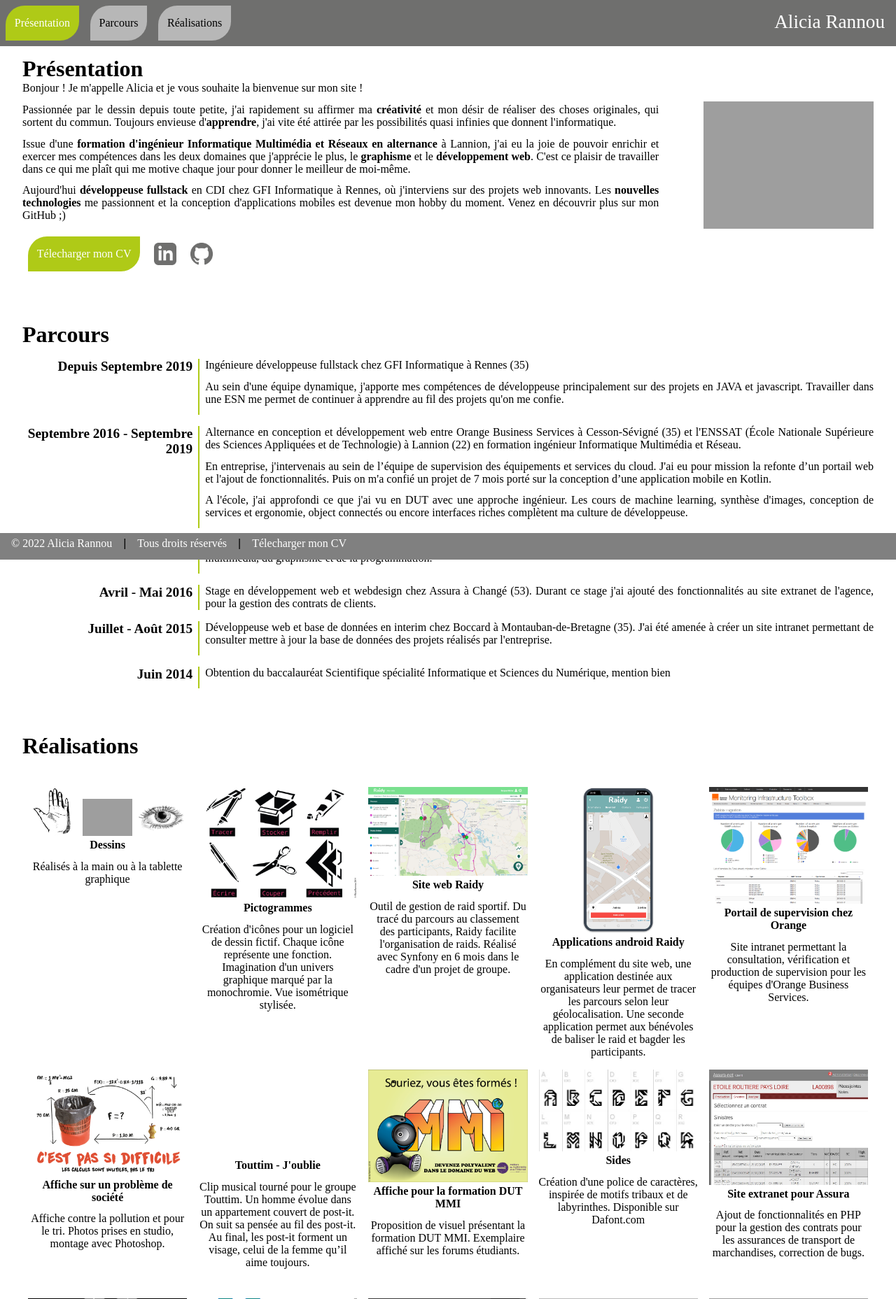
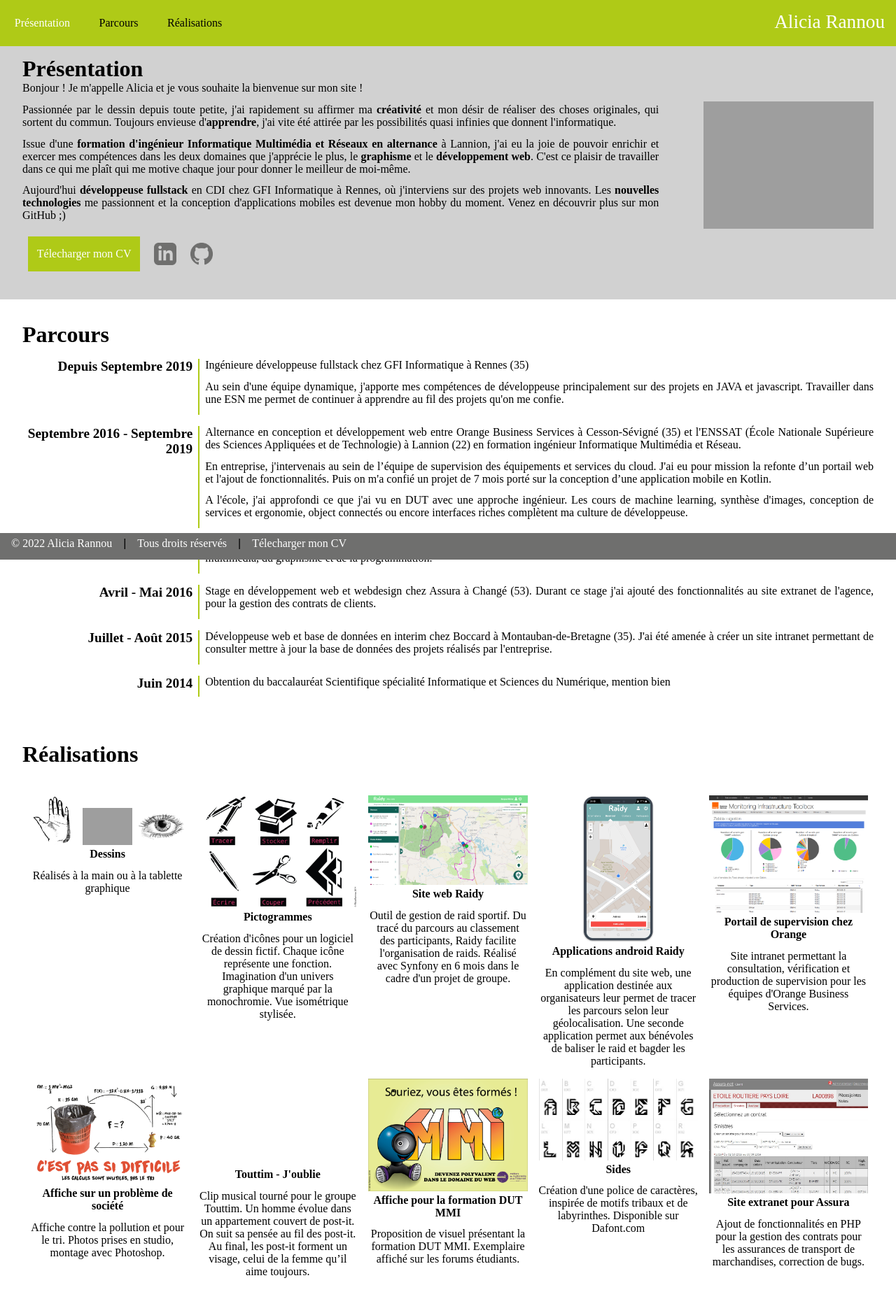
Before and after one commit to arannou/portfolio, a PHP site: page / in a window 1280 px wide. Shown: the top 1857 px of the page at 70% size. Run offline with PHP 8.4, Linux system fonts and the light colour scheme; grey boxes are pictures that could not be loaded.

Commit message:
Get rid of border radius

```diff
--- a/css/style.css
+++ b/css/style.css
@@ -1,7 +1,20 @@
 /****************************** GENERAL ************************************/
 :root {
+	--primary: var(--my-green);
+	--secondary: var(--my-grey-light);
+	--secondary-dark: var(--my-grey);
+
 	--my-green: #afca17;
 	--my-grey: #6F6F6E;
+	--my-grey-light: #d1d1d1;
+
+	--my-emerald: #217446;
+	--my-terracotta: #e4b99c;
+	--my-brick: #d37232;
+	--my-red: #db392d;
+	--my-blue: #363483;
+	--my-lavender: #908eca;
+	--my-yellow: #ffc600;
 }
 body,div,dl,dt,dd,ul,ol,li,h1,h2,h3,h4,h5,h6,pre,form,fieldset,input,textarea,p,blockquote,th,td, a {
 	padding: 0;
@@ -54,7 +67,7 @@ header{
 	display:flex;
 	flex-direction: row;
 	flex-wrap: wrap-reverse;
-	background: var(--my-grey);
+	background: var(--primary);
 	text-align: center;
 	align-items: stretch;
 	justify-content: space-between;
@@ -84,25 +97,14 @@ nav ul {
 
 nav li, .bouton {
 	vertical-align: middle;
-
 	display: inline-block;
 	margin: .5rem;
-	color: #000;
-	background: #fff;
-	background: rgba(255, 255, 255, .5);
-	-webkit-border-bottom-right-radius: 1.7rem;
-	-webkit-border-top-left-radius: 1.7rem;
-	border-top-left-radius: 1.7rem;
-	border-bottom-right-radius: 1.7rem;
+	color: #fff;
 
-	-webkit-transition: border-radius .3s;
-	-o-transition: border-radius .3s;
-	transition: border-radius .3s;
 }
 
 nav li.active, nav .active:hover  {
-	background: rgb(175, 202, 23);
-	color: #fff;
+	color: var(--secondary);
 }
 
 nav li a, .bouton a {
@@ -134,6 +126,10 @@ nav li.active a {
 	color: #fff;
 }
 
+#presentation+section {
+	background-color: var(--secondary);
+}
+
 footer{
 	position: fixed;
 	text-align: center;
@@ -142,6 +138,7 @@ footer{
 	width: 100%;
 	height: 2rem;
 	padding-top: .4rem;
+	background-color: var(--secondary-dark);
 
 }
 footer p, footer a, footer a:visited {
--- a/index.html
+++ b/index.html
@@ -117,9 +117,10 @@
 				</div>
 				<div>
 					<h2>Avril - Mai 2016</h2>
-					<p class="parcours-text"></p>Stage en développement web et webdesign chez Assura à Changé (53).
-					Durant ce stage j'ai ajouté des fonctionnalités au site extranet de l'agence, pour la gestion des
-					contrats de clients.</p>
+					<p class="parcours-text">Stage en développement web et webdesign chez Assura à Changé (53).
+						Durant ce stage j'ai ajouté des fonctionnalités au site extranet de l'agence, pour la gestion
+						des
+						contrats de clients.</p>
 				</div>
 				<div>
 					<h2>Juillet - Août 2015</h2>
@@ -161,7 +162,7 @@
 		</section>
 	</main>
 
-	<footer style="background-color:gray">
+	<footer>
 		<p>© 2022 Alicia Rannou</p>
 		<span>|</span>
 		<p>Tous droits réservés</p>
```
Also changed, not shown: other parts of css/style.css (+6 -85 lines).
